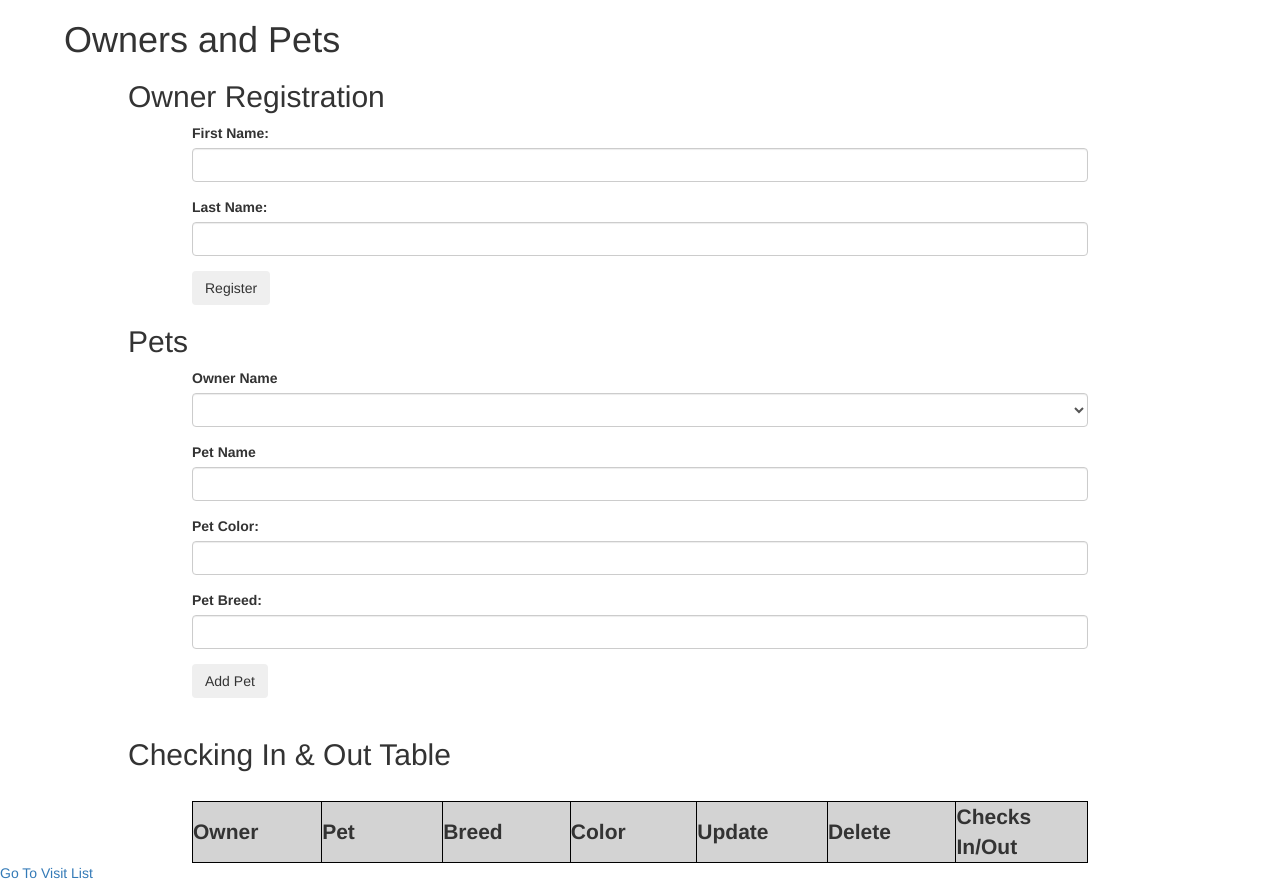
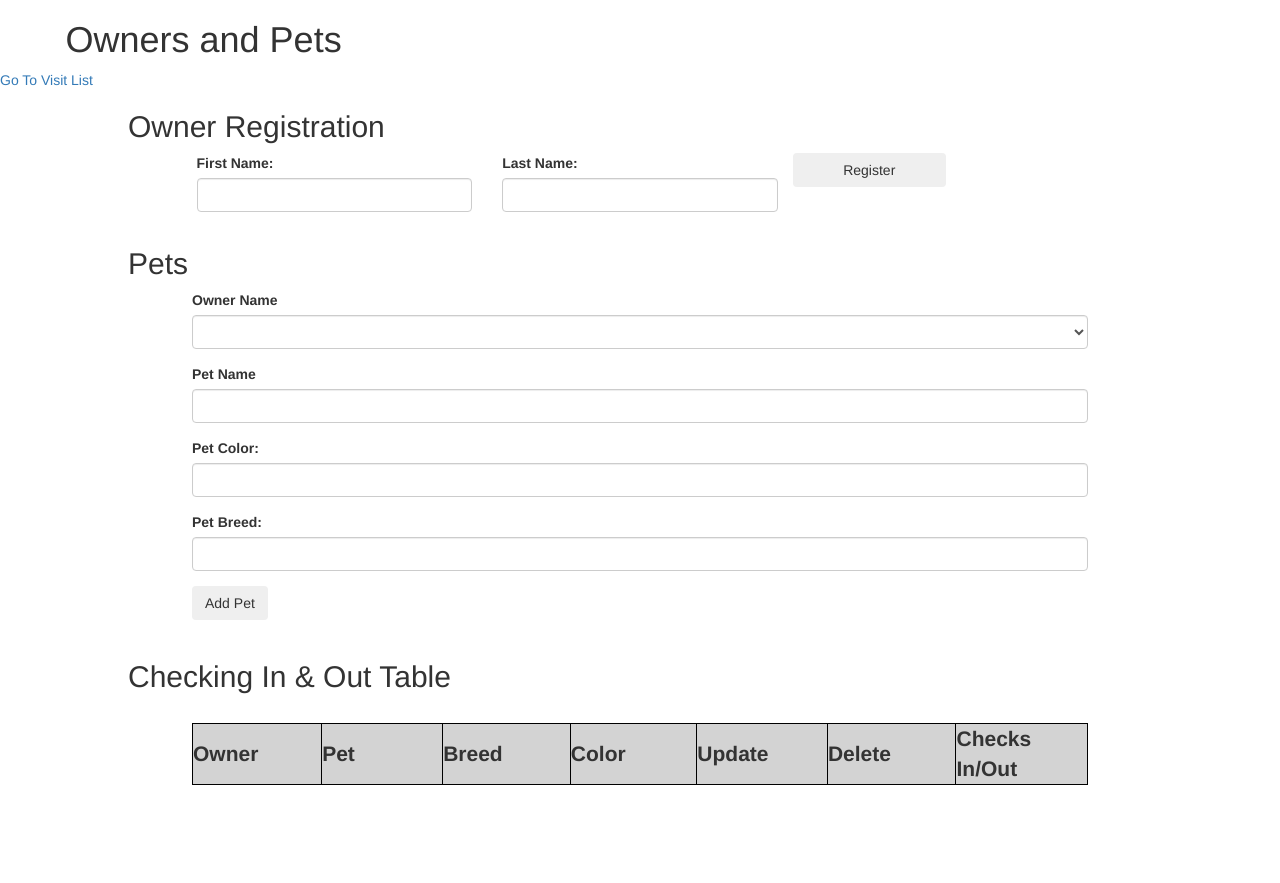
Before and after one commit to Bob-Hinkley/Pets-Hotel, a website: page public/views/index.html in a window 1280 px wide. After the commit the page ends 825 px from the top, so only its background shows below. Drawn offline with Linux system fonts and the light colour scheme; files that its build step writes are made by us from their sources; no server answers.

Commit message:
moved the views link

```diff
--- a/public/views/index.html
+++ b/public/views/index.html
@@ -11,21 +11,30 @@
 
   </head>
   <body>
-    <h1>Owners and Pets</h1>
+    <div class='row'>
+    <h1 class="col-xs-8">Owners and Pets</h1>
+    <a href="/visitList" class="col-xs-4">Go To Visit List</a>
+  </div>
+
     <h2>Owner Registration</h2>
+
+    <div class="row">
     <form id="owner-form">
-      <div class="form-group">
+
+      <div class="form-group col-xs-4">
         <label for="first_name">First Name:</label>
         <input type="text" id="first_name" name="first_name" class="form-control" />
       </div>
 
-      <div class="form-group">
+      <div class="form-group col-xs-4">
         <label for="last_name">Last Name:</label>
         <input type="text" id="last_name" name="last_name" class="form-control" />
       </div>
-      <button id="owner_submit" class="btn">Register</button>
+      <button id="owner_submit" class="btn col-xs-2">Register</button>
 
     </form>
+    </div>
+
     <h2>Pets</h2>
     <form id="pet-form">
 
@@ -73,6 +82,8 @@
       </tbody>
     </table>
 
-    <a href="/visitList">Go To Visit List</a>
+<br />
+<br />
+
   </body>
 </html>
```
